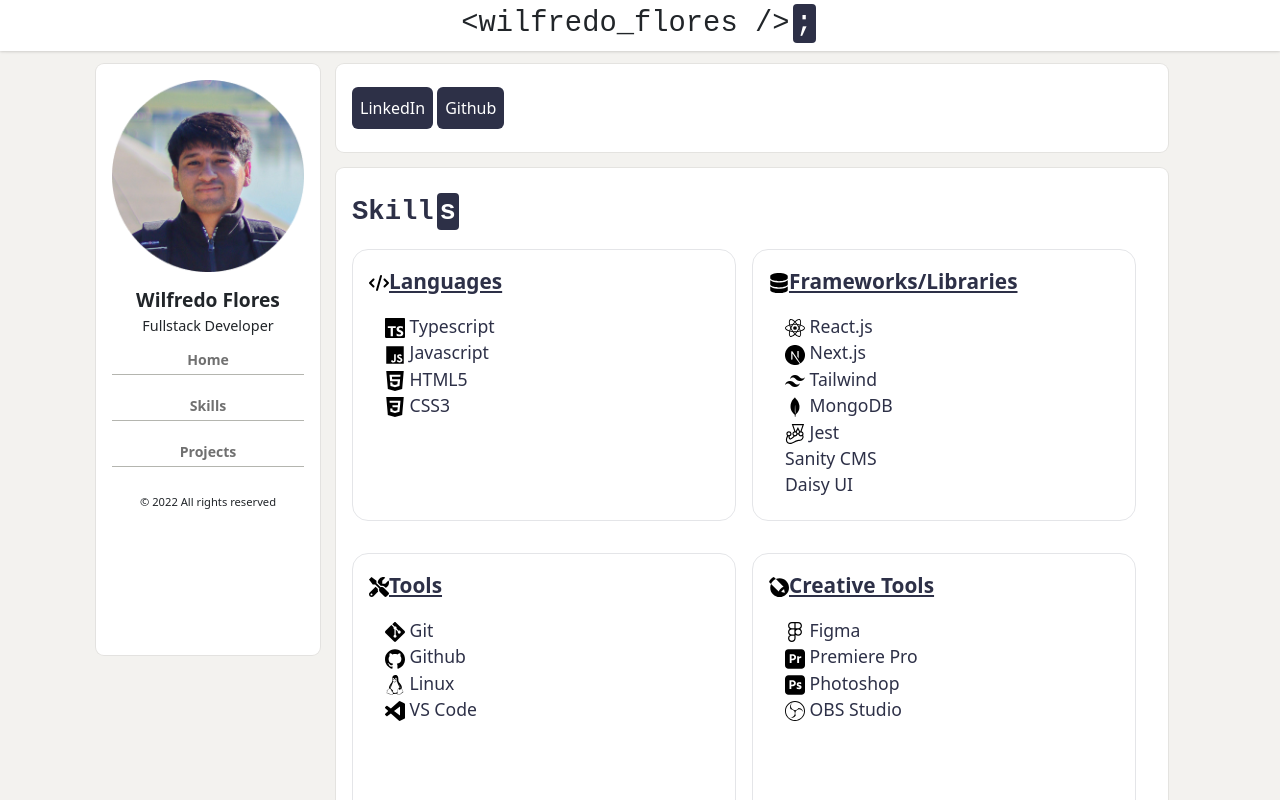
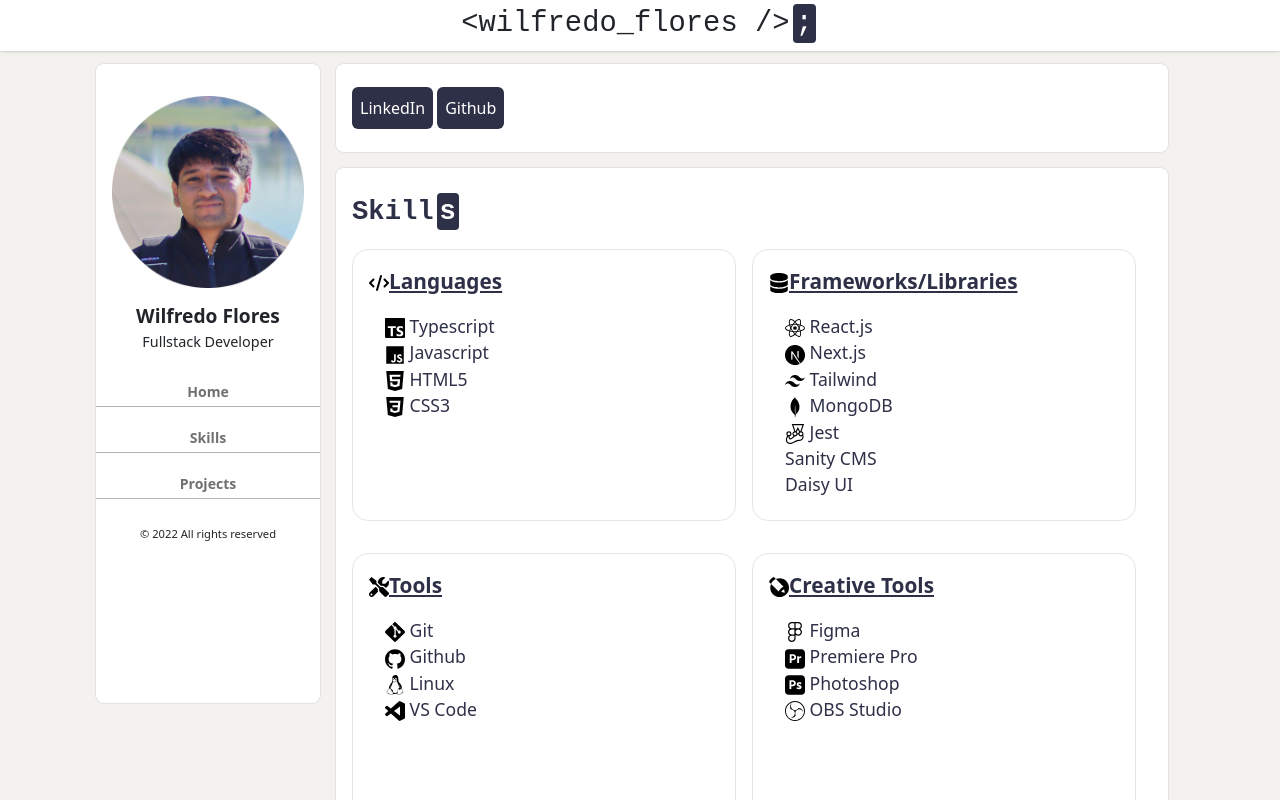
Before and after one commit to wflore19/TOP-portfolio, a React (Create React App) app: page / in a window 1280 px wide. Built offline with nearby package versions, Linux system fonts and the light colour scheme.

Commit message:
FIx padding

```diff
--- a/src/components/Profile/profile.css
+++ b/src/components/Profile/profile.css
@@ -7,8 +7,8 @@
 	background-color: #fff;
 	box-shadow: rgba(0, 0, 0, 0.062) 0px 0px 0px 1px;
 	border-radius: 8px;
-  padding: 1rem;
-  position:sticky;
+	padding: 2rem 0;
+	position: sticky;
 	top: 4rem;
 	/* position: absolute;
   top: 4rem;
@@ -21,23 +21,24 @@
 	height: min(14rem, 100%);
 	max-width: 12rem;
 	width: min(14rem, 100%);
-  margin-bottom: .9rem;
+	margin-bottom: 0.9rem;
 }
 
 .name {
 	font-weight: bold;
-  font-size: clamp(.8rem, 2vw, 1.2rem);
+	font-size: clamp(0.8rem, 2vw, 1.2rem);
 }
 
 .title {
 	font-weight: 400;
-  font-size: clamp(.2rem, 1.5vw, .9rem);
+	font-size: clamp(0.2rem, 1.5vw, 0.9rem);
+	margin-bottom: 1rem;
 }
 
 .cr {
-  padding-top: .2rem;
+	padding-top: 0.2rem;
 	padding-bottom: 8rem;
-  font-size: .7rem;
+	font-size: 0.7rem;
 	font-weight: lighter;
 }
 
```
Lines whose indentation alone changed are shown as unchanged.
